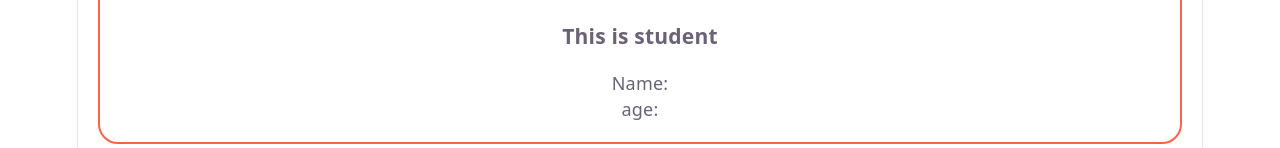
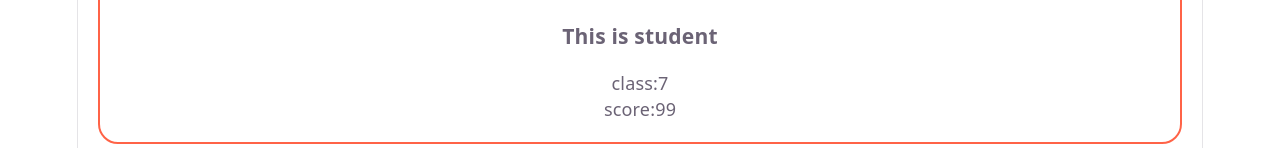
Before and after one commit to raselhius-48/react-practice-2-, a React (Vite) app in the folder explore-react-core-concepts/: page / in a window 1280 px wide. Shown: the part 804-952 px from the top of the page. Built offline with nearby package versions, Linux system fonts and the light colour scheme.

Commit message:
Show past/read a prop aplay system-2

```diff
--- a/explore-react-core-concepts/src/App.jsx
+++ b/explore-react-core-concepts/src/App.jsx
@@ -19,7 +19,8 @@ function App() {
       <Parson></Parson>
       <Parson></Parson>
       <Parson></Parson>
-      <Student></Student>
+      <Student grate="7" score="99"></Student>
+      <Student grate="5" score="90"></Student>
       <Calculation></Calculation>
 
 
@@ -37,12 +38,12 @@ function Parson() {
   return <h3> i am a parson with age: {age} and money : {money} tow add :{age + money} name is:{parson.name}  and age:{parson.age}</h3>
 
 }
-
-function Student() {
+const { grate, score } = { grate: '7', score: '90' };
+function Student({ grate, score }) {
   return <div className='student'>
     <h3>This is student</h3>
-    <p>Name:</p>
-    <p>age:</p>
+    <p>class:{grate}</p>
+    <p>score:{score}</p>
   </div>
 }
 
```
